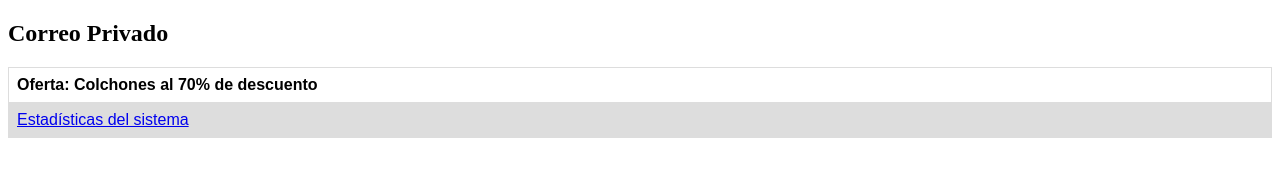
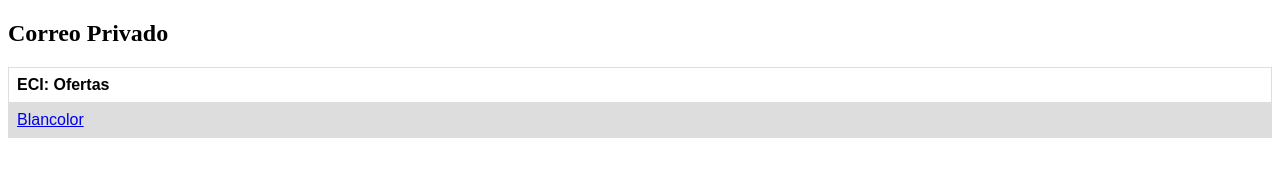
Before and after one commit to SpainLMS/admin, a plain HTML site: page 29791485E29791485.html in a window 1280 px wide. Drawn offline with Linux system fonts and the light colour scheme.

Commit message:
Update 29791485E29791485.html

```diff
--- a/29791485E29791485.html
+++ b/29791485E29791485.html
@@ -26,10 +26,10 @@ tr:nth-child(even) {
 
 <table>
   <tr>
-    <th>Oferta: Colchones al 70% de descuento</th>
+    <th>ECI: Ofertas</th>
   </tr>
   <tr>
-    <td><a href="https://spainlms.github.io/admin/mail.29791485E/mail1.html">Estadísticas del sistema</a></td>
+    <td><a href="https://spainlms.github.io/admin/mail.29791485E/mail1.html">Blancolor</a></td>
   </tr>
 </table>
 
```
